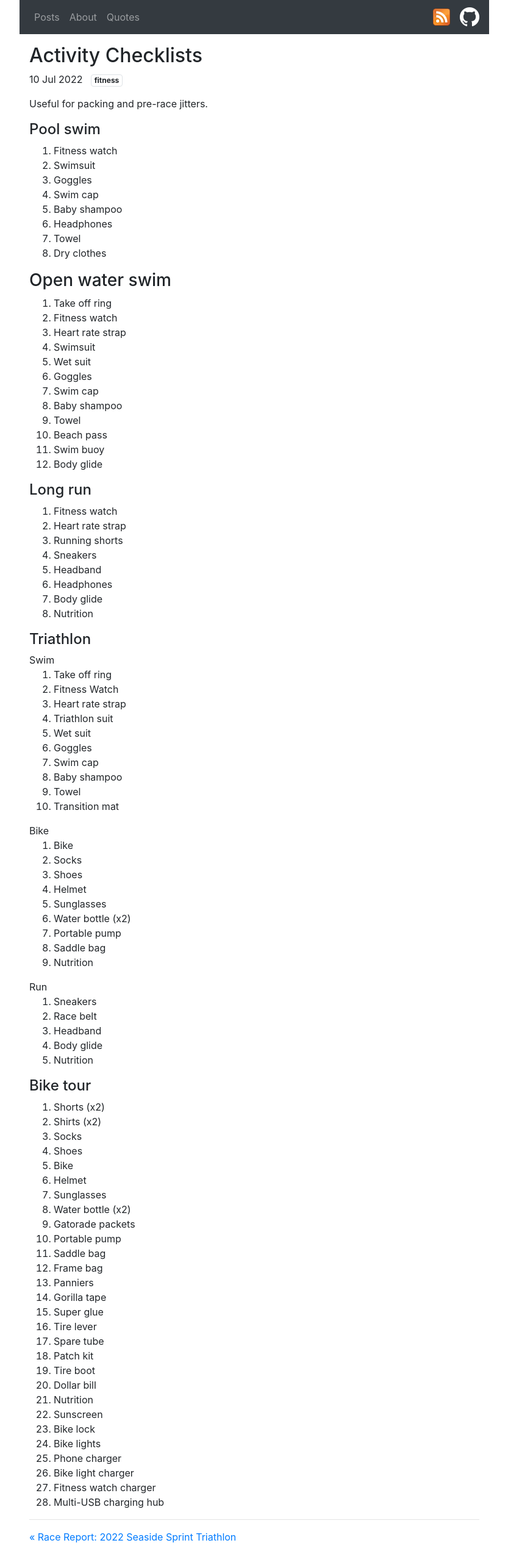
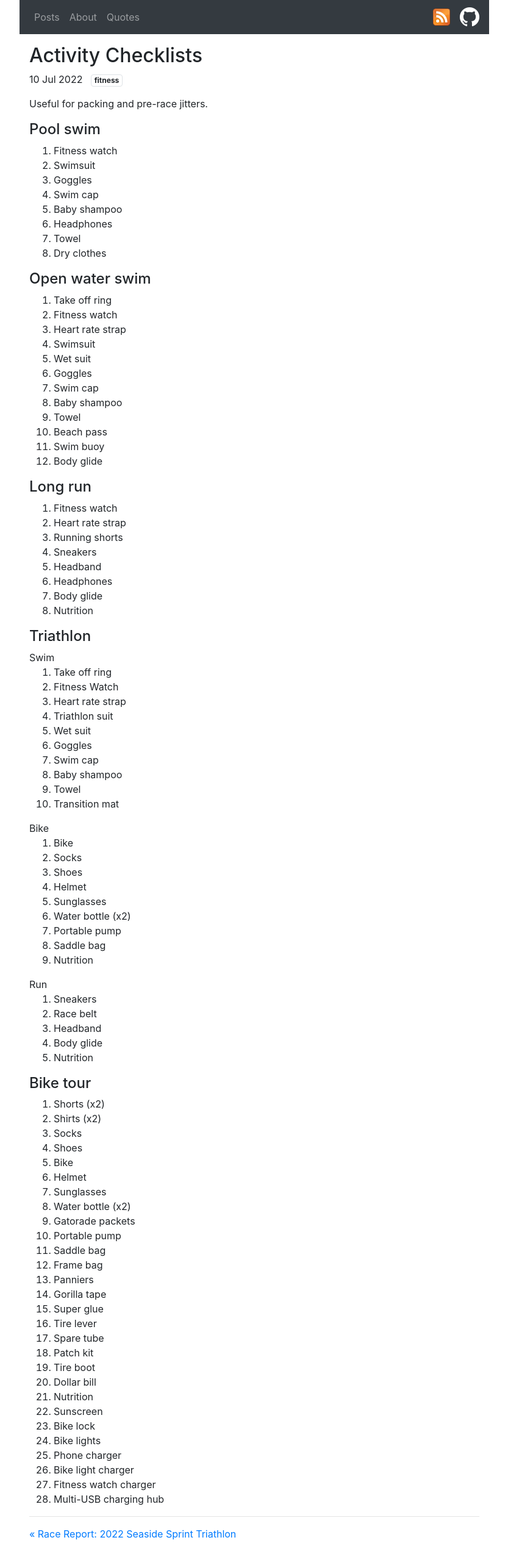
Before and after one commit to mackorone/mackorone.github.io, a Jekyll site: the page built from _posts/2022-07-10-activity-checklists.md, in a window 1280 px wide. Shown: the whole page at 61% size, without its empty margins (223-1056 px from the left). Built offline with Jekyll 4.4.1, drawn with Linux system fonts in a browser that asks for light colours; nearby versions of some CDN libraries.

Commit message:
Change wrong header

```diff
--- a/_posts/2022-07-10-activity-checklists.md
+++ b/_posts/2022-07-10-activity-checklists.md
@@ -15,7 +15,7 @@ Useful for packing and pre-race jitters.
 1. Towel
 1. Dry clothes
 
-### Open water swim
+#### Open water swim
 
 1. Take off ring
 1. Fitness watch
```
